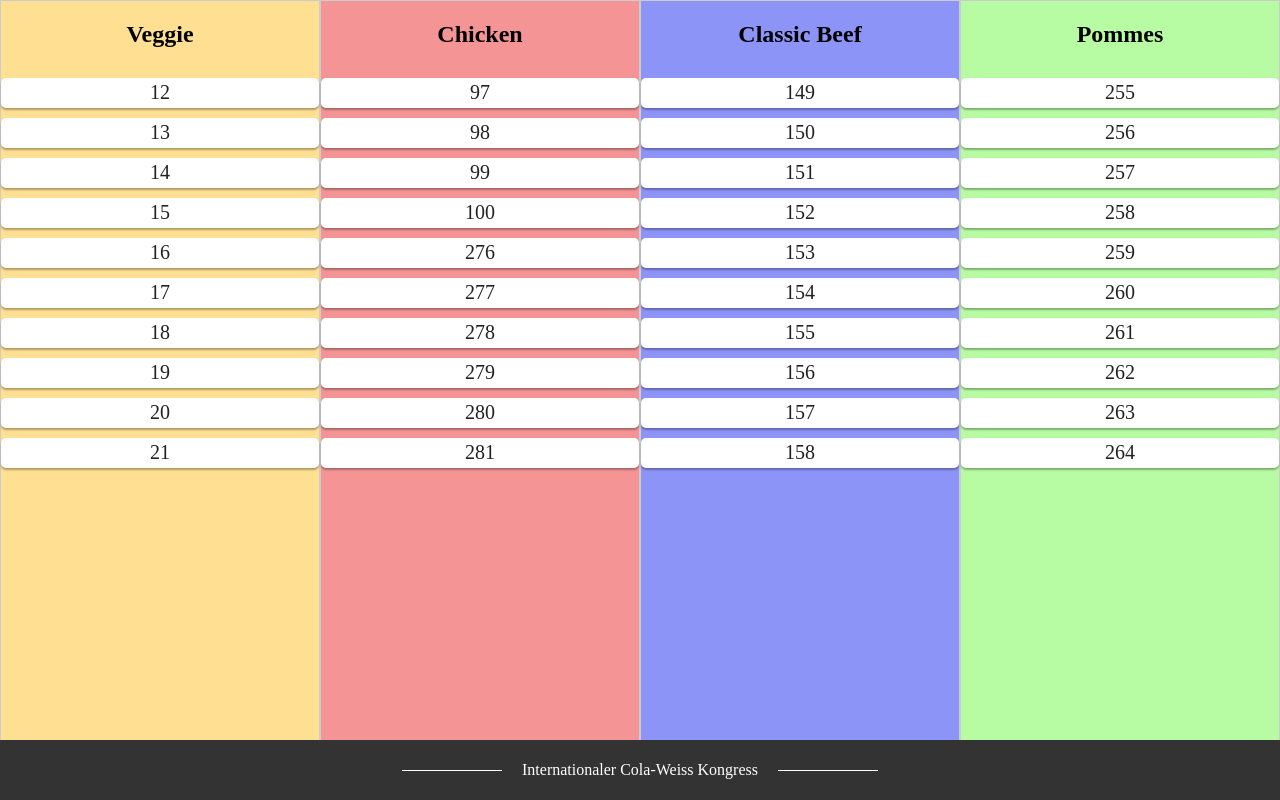
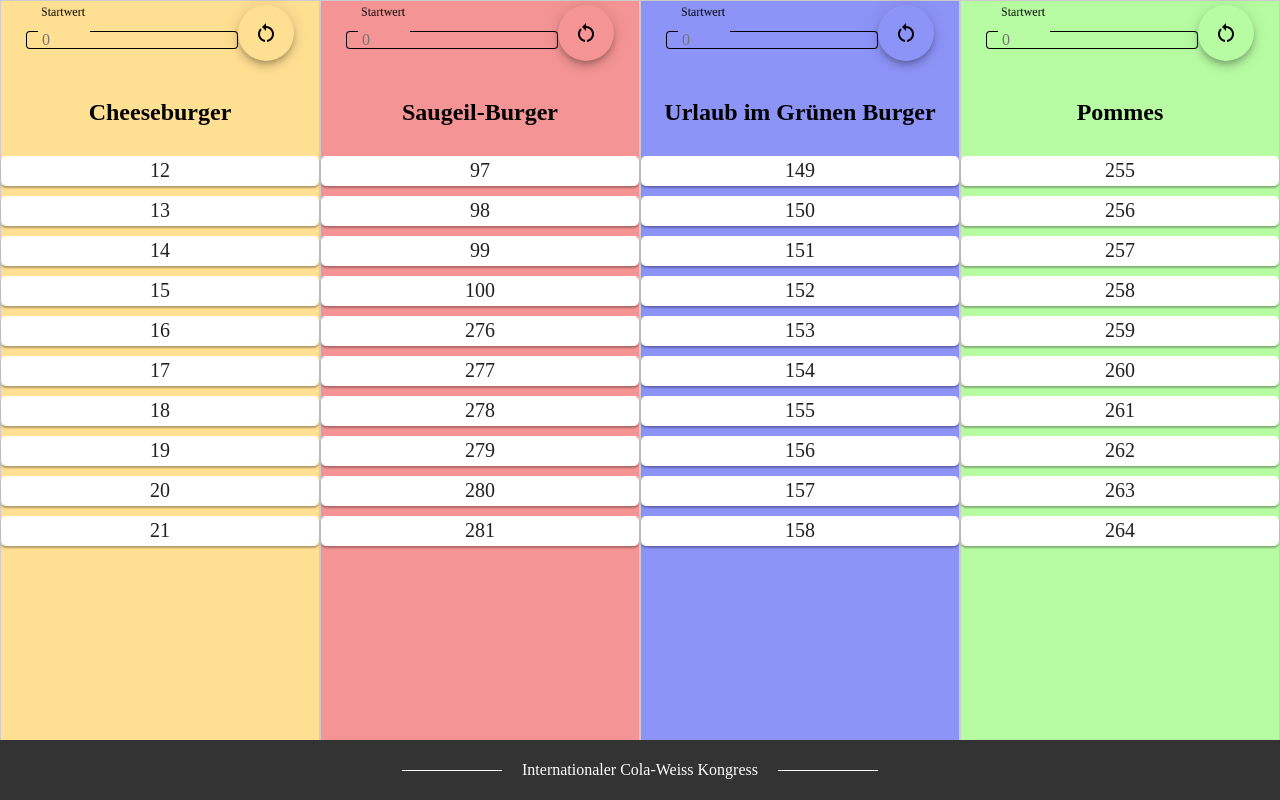
Before and after one commit to Ruhsi/cwk-meal-system, an Angular app: page /cook in a window 1280 px wide. Built offline with nearby package versions, Linux system fonts and the light colour scheme; a web font is replaced by a local one.

Commit message:
add resets

```diff
--- a/src/app/core/model/MealCard.ts
+++ b/src/app/core/model/MealCard.ts
@@ -2,11 +2,11 @@ import {MealStatus} from './MealStatus';
 import {MealColor} from './MealColor';
 
 export class MealCard {
-  name: string;
+  name: number;
   status: MealStatus;
   color: MealColor;
 
-  public constructor(name: string, status: MealStatus, color: MealColor) {
+  public constructor(name: number, status: MealStatus, color: MealColor) {
     this.name = name;
     this.status = status;
     this.color = color;
--- a/src/app/core/shared/data.service.ts
+++ b/src/app/core/shared/data.service.ts
@@ -8,8 +8,6 @@ import {MealColor} from '../model/MealColor';
   providedIn: 'root'
 })
 export class DataService {
-
-  private _data: BehaviorSubject<Array<MealCard>> = new BehaviorSubject<Array<MealCard>>(new Array<MealCard>);
 
   public setData(data: Array<MealCard>):void {
     localStorage.setItem('data', JSON.stringify(data));
@@ -70,6 +68,17 @@ export class DataService {
     this.setData(mealCards);
   }
 
+  public resetValues(value: number, color: MealColor) {
+    let mealCards = this.getData();
+    mealCards = mealCards.map(mealCard => {
+      if(mealCard.color === color && mealCard.name >= value){
+        mealCard.status = MealStatus.IDLE;
+      }
+      return mealCard;
+    });
+    this.setData(mealCards.sort((a, b) => a.name - b.name));
+  }
+
   private createBlueMealCard(from: number, to: number): Array<MealCard> {
     const mealCards = new Array<MealCard>();
     for (let i = from; i <= to; i++){
@@ -107,6 +116,6 @@ export class DataService {
   }
 
   private createMealCard(name: number, color: MealColor): MealCard {
-    return new MealCard(name.toString(), MealStatus.IDLE, color);
+    return new MealCard(name, MealStatus.IDLE, color);
   }
 }
--- a/src/app/pages/cook-view/cook-view.component.html
+++ b/src/app/pages/cook-view/cook-view.component.html
@@ -1,7 +1,16 @@
 <div class="container">
   <div class="columns">
     <div class="column yellow-background">
-      <h2>Veggie</h2>
+      <div>
+        <mat-form-field class="form-field" appearance="outline" floatLabel="always">
+          <mat-label>Startwert</mat-label>
+          <input #yellowResetInput matInput type="number" class="example-right-align" placeholder="0">
+        </mat-form-field>
+          <button mat-fab color="primary" aria-label="zurücksetzen" (click)="resetValues(Number(yellowResetInput.value), MealColor.YELLOW)">
+            <mat-icon>restart_alt</mat-icon>
+          </button>
+      </div>
+      <h2>Cheeseburger</h2>
       <mat-card onselectstart="return false" [ngClass]="{'status-color-idle': mealCard.status == MealStatus.IDLE,
                                    'status-color-in-preparation' : mealCard.status === MealStatus.IN_PREPARATION,
                                    'status-color-ready-to-fetch' : mealCard.status === MealStatus.READY_TO_FETCH,
@@ -13,7 +22,18 @@
     </div>
     <div class="separator"></div>
     <div class="column red-background">
-      <h2>Chicken</h2>
+      <div>
+        <div>
+          <mat-form-field class="form-field" appearance="outline" floatLabel="always">
+            <mat-label>Startwert</mat-label>
+            <input #redResetInput matInput type="number" class="example-right-align" placeholder="0">
+          </mat-form-field>
+          <button mat-fab color="primary" aria-label="zurücksetzen" (click)="resetValues(Number(redResetInput.value), MealColor.RED)">
+            <mat-icon>restart_alt</mat-icon>
+          </button>
+        </div>
+      </div>
+      <h2>Saugeil-Burger</h2>
       <mat-card onselectstart="return false" [ngClass]="{'status-color-idle': mealCard.status == MealStatus.IDLE,
                                    'status-color-in-preparation' : mealCard.status === MealStatus.IN_PREPARATION,
                                    'status-color-ready-to-fetch' : mealCard.status === MealStatus.READY_TO_FETCH,
@@ -25,7 +45,16 @@
     </div>
     <div class="separator"></div>
     <div class="column blue-background">
-      <h2>Classic Beef</h2>
+      <div>
+        <mat-form-field class="form-field" appearance="outline" floatLabel="always">
+          <mat-label>Startwert</mat-label>
+          <input #blueResetInput matInput type="number" class="example-right-align" placeholder="0">
+        </mat-form-field>
+        <button mat-fab color="primary" aria-label="zurücksetzen" (click)="resetValues(Number(blueResetInput.value), MealColor.BLUE)">
+          <mat-icon>restart_alt</mat-icon>
+        </button>
+      </div>
+      <h2>Urlaub im Grünen Burger</h2>
       <mat-card onselectstart="return false" [ngClass]="{'status-color-idle': mealCard.status == MealStatus.IDLE,
                                    'status-color-in-preparation' : mealCard.status === MealStatus.IN_PREPARATION,
                                    'status-color-ready-to-fetch' : mealCard.status === MealStatus.READY_TO_FETCH,
@@ -37,6 +66,15 @@
     </div>
     <div class="separator"></div>
     <div class="column green-background">
+      <div>
+        <mat-form-field class="form-field" appearance="outline" floatLabel="always">
+          <mat-label>Startwert</mat-label>
+          <input #greenResetInput matInput type="number" class="example-right-align" placeholder="0">
+        </mat-form-field>
+        <button mat-fab color="primary" aria-label="zurücksetzen" (click)="resetValues(Number(greenResetInput.value), MealColor.GREEN)">
+          <mat-icon>restart_alt</mat-icon>
+        </button>
+      </div>
       <h2>Pommes</h2>
       <mat-card onselectstart="return false" [ngClass]="{'status-color-idle': mealCard.status == MealStatus.IDLE,
                                    'status-color-in-preparation' : mealCard.status === MealStatus.IN_PREPARATION,
--- a/src/app/pages/cook-view/cook-view.component.scss
+++ b/src/app/pages/cook-view/cook-view.component.scss
@@ -68,3 +68,8 @@ mat-card {
   border: 1px solid #ccc;
   flex-direction: column;
 }
+
+.form-field {
+  margin-top: 30px;
+  overflow: visible;
+}
--- a/src/app/pages/cook-view/cook-view.component.ts
+++ b/src/app/pages/cook-view/cook-view.component.ts
@@ -19,8 +19,7 @@ export class CookViewComponent implements OnInit {
   }
 
   ngOnInit(): void {
-    this.mealCardData = this.dataService.getData()
-      .sort((a, b) => this.sortOrder.indexOf(a.status) - this.sortOrder.indexOf(b.status));
+    this.fetchAndSortData();
   }
 
   onMealCardClick(mealCard: MealCard) {
@@ -49,7 +48,20 @@ export class CookViewComponent implements OnInit {
     return mealCards;
   }
 
+  resetValues(value: number, color: MealColor) {
+    if(value >= 0) {
+      this.dataService.resetValues(value, color);
+      this.fetchAndSortData();
+    }
+  }
+
+  private fetchAndSortData() {
+    this.mealCardData = this.dataService.getData()
+      .sort((a, b) => this.sortOrder.indexOf(a.status) - this.sortOrder.indexOf(b.status));
+  }
+
   protected readonly MealStatus = MealStatus;
   protected readonly MealColor = MealColor;
   protected readonly Object = Object;
+  protected readonly Number = Number;
 }
```
Also changed, not shown: src/app/pages/cook-view/cook-view.module.ts (+14 -6 lines).
